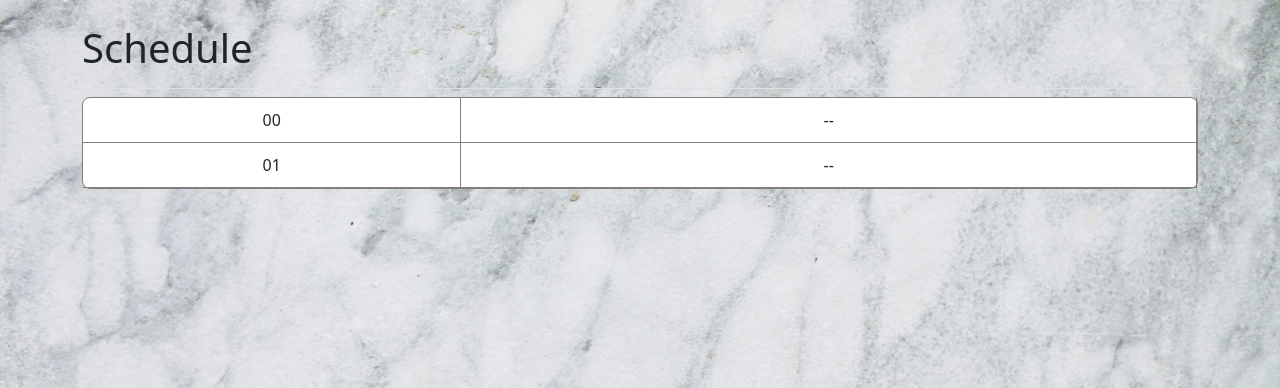
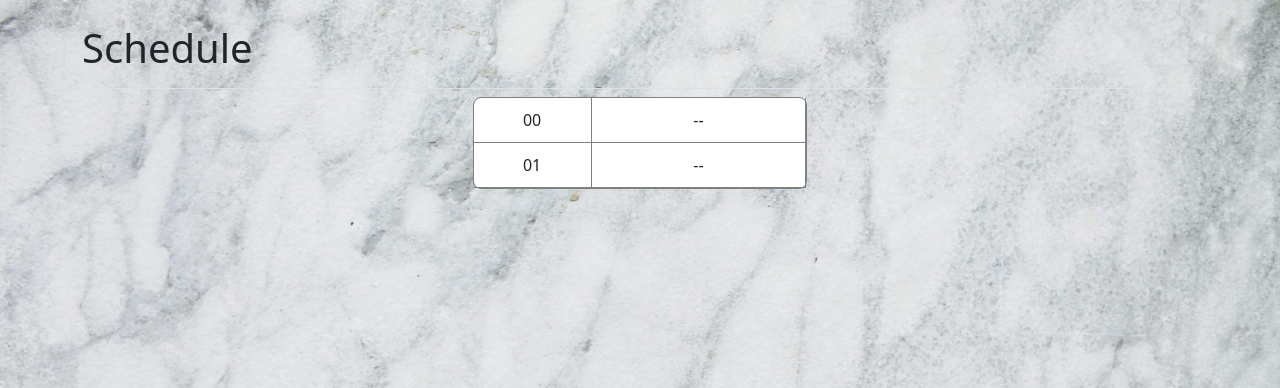
Before and after one commit to 49M/Developian_Web, a Django app: page /schedule/ in a window 1280 px wide. Shown: the part 66-454 px from the top of the page. Run offline with Django 5.2, Linux system fonts and the light colour scheme; a user stored in the database is signed in; some libraries are stand-ins or nearby versions.

Commit message:
width adjustment

```diff
--- a/developian/templates/developian/schedule.html
+++ b/developian/templates/developian/schedule.html
@@ -7,7 +7,7 @@
 {% endblock page_header %}
 
 {% block content %}
-  <div class="container" style="background-color: white; border: 1px solid grey; border-radius: 8px;">
+  <div class="container" style="background-color: white; border: 1px solid grey; border-radius: 8px; max-width: 30%;">
       <div class="row">
         <div class="col" style="flex: 1; border-right: 1px solid grey; padding: 10px; border-bottom: 1px solid grey; text-align: center;">00</div>
         <div class="col" style="flex: 2; border-right: 1px solid grey; padding: 10px; border-bottom: 1px solid grey; text-align: center;">--</div>
```
